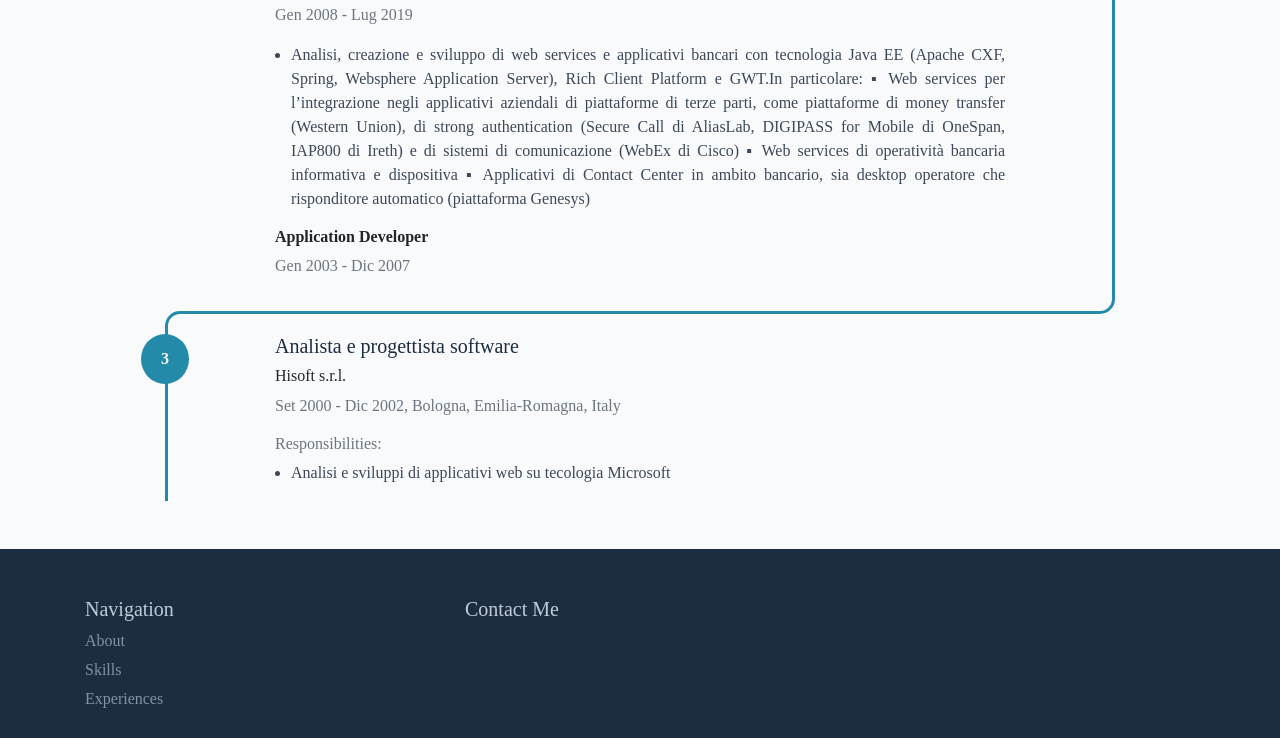
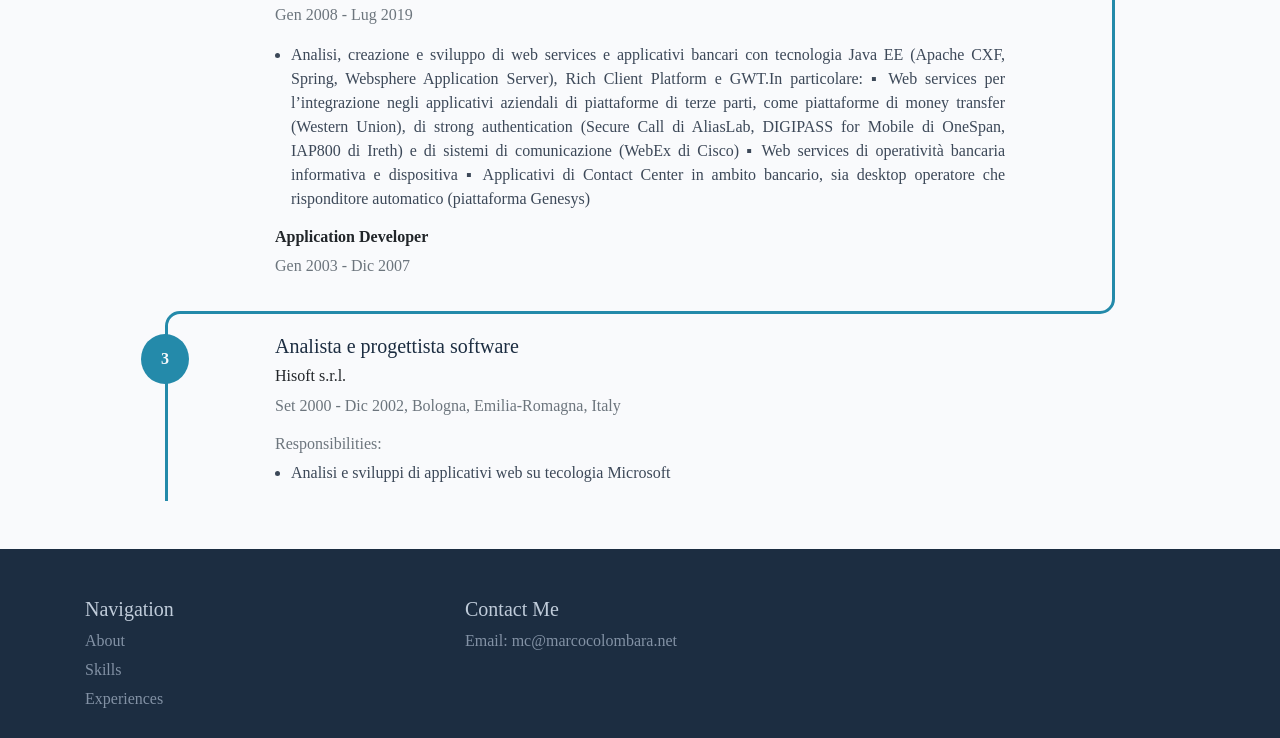
Before and after one commit to marcocolombara/marcocolombara.github.io, a plain HTML site: page index.html in a window 1280 px wide. Shown: the part 2197-2935 px from the top of the page. Drawn offline with Linux system fonts and the light colour scheme; a web font is replaced by a local one.

Commit message:
Build from GitLab 181385259

```diff
--- a/index.html
+++ b/index.html
@@ -642,6 +642,8 @@
         <h5>Contact Me</h5>
         <ul>
 
+          <li><span>Email: </span> <span>mc@marcocolombara.net</span></li>
+
         </ul>
       </div>
 
```
Also changed, not shown: 404.html (+2 -0 lines), categories/index.html (+2 -0 lines), tags/index.html (+2 -0 lines).
